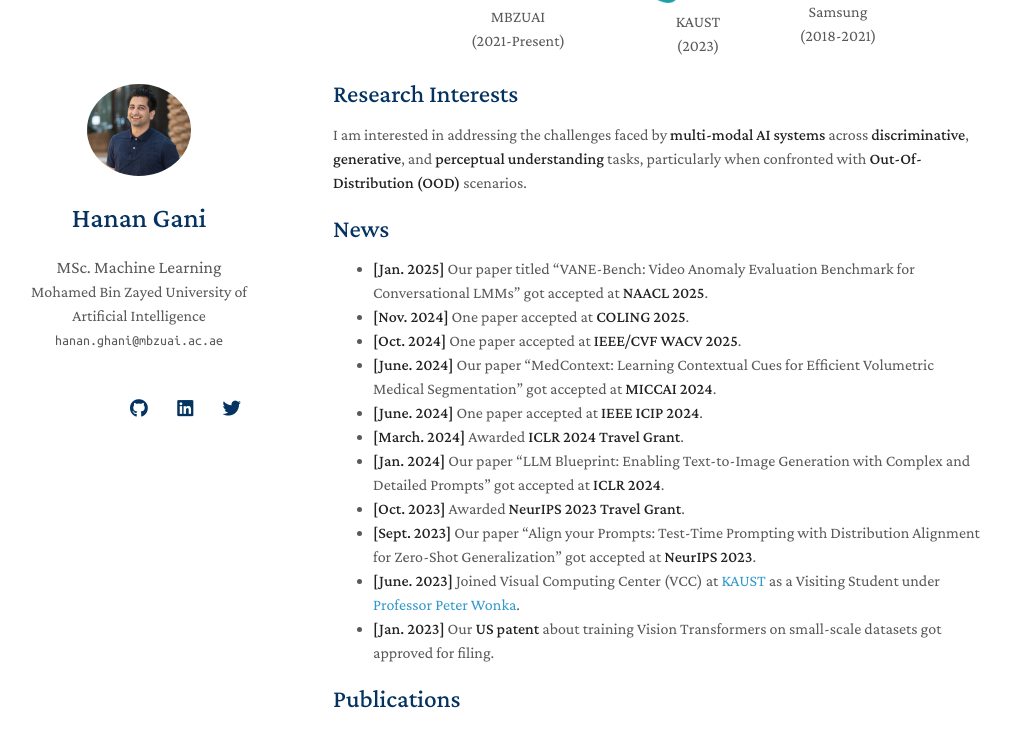
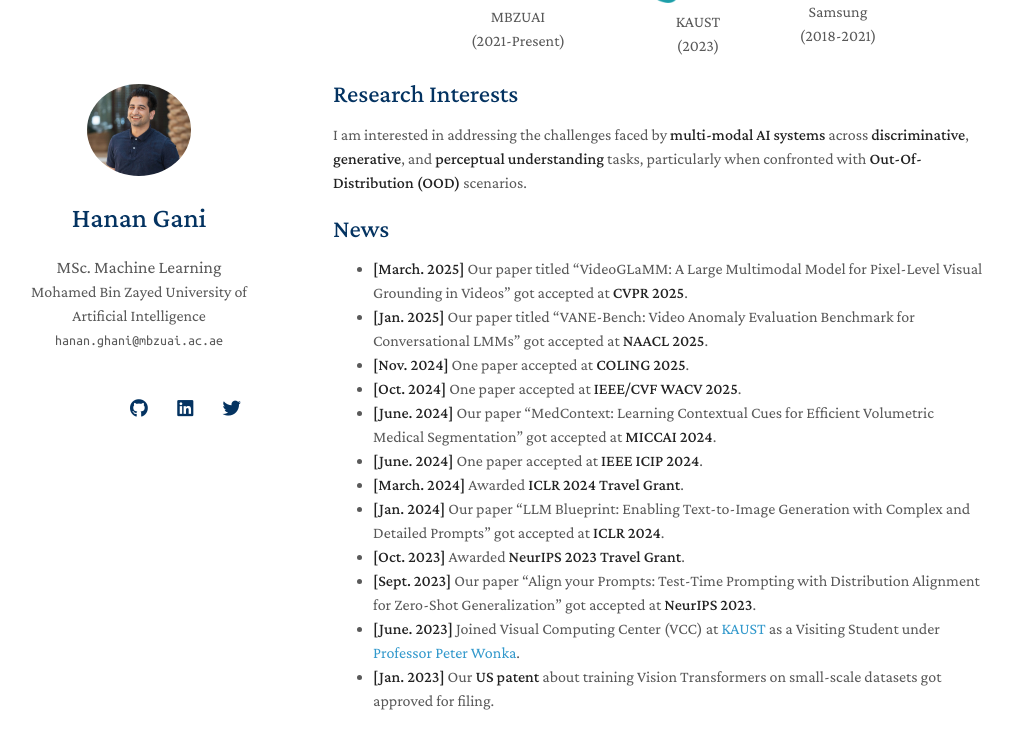
Before and after one commit to muhammadsaadkhankor/muhammadsaadkhankor.github.io, a Jekyll site: the page built from index.md, in a window 1280 px wide and 900 px high, scrolled down 446 px, cut to the strip 0-735 px from the top of the window. Shown: the whole strip, without its empty margins (137-1150 px from the left). Built offline with Jekyll 4.4.1, drawn with Linux system fonts in a browser that asks for light colours; nearby versions of some CDN libraries; a style sheet for code colours, icons or effects is not loaded; our own code applies the rules of GitHub Pages for plain Markdown files.

Commit message:
Update index.md

```diff
--- a/index.md
+++ b/index.md
@@ -31,6 +31,7 @@ I received my undergraduate degree in Electronics and Communication Engineering
 I am interested in addressing the challenges faced by **multi-modal AI systems** across **discriminative**, **generative**, and **perceptual understanding** tasks, particularly when confronted with **Out-Of-Distribution (OOD)** scenarios.
 
 ## News
+- **[March. 2025]** Our paper titled "VideoGLaMM: A Large Multimodal Model for Pixel-Level Visual Grounding in Videos" got accepted at **CVPR 2025**.
 - **[Jan. 2025]** Our paper titled "VANE-Bench: Video Anomaly Evaluation Benchmark for Conversational LMMs" got accepted at **NAACL 2025**.
 - **[Nov. 2024]** One paper accepted at **COLING 2025**.
 - **[Oct. 2024]** One paper accepted at **IEEE/CVF WACV 2025**.
```
